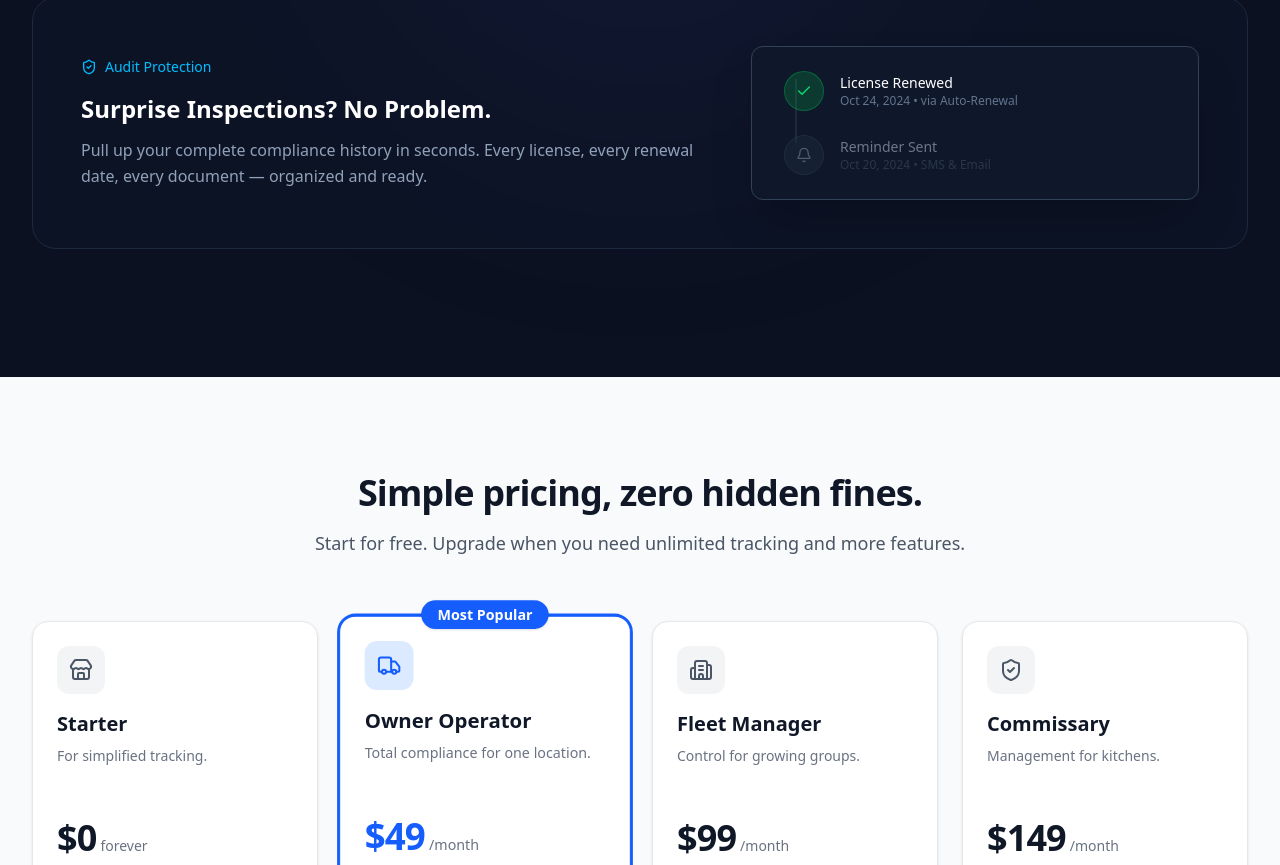
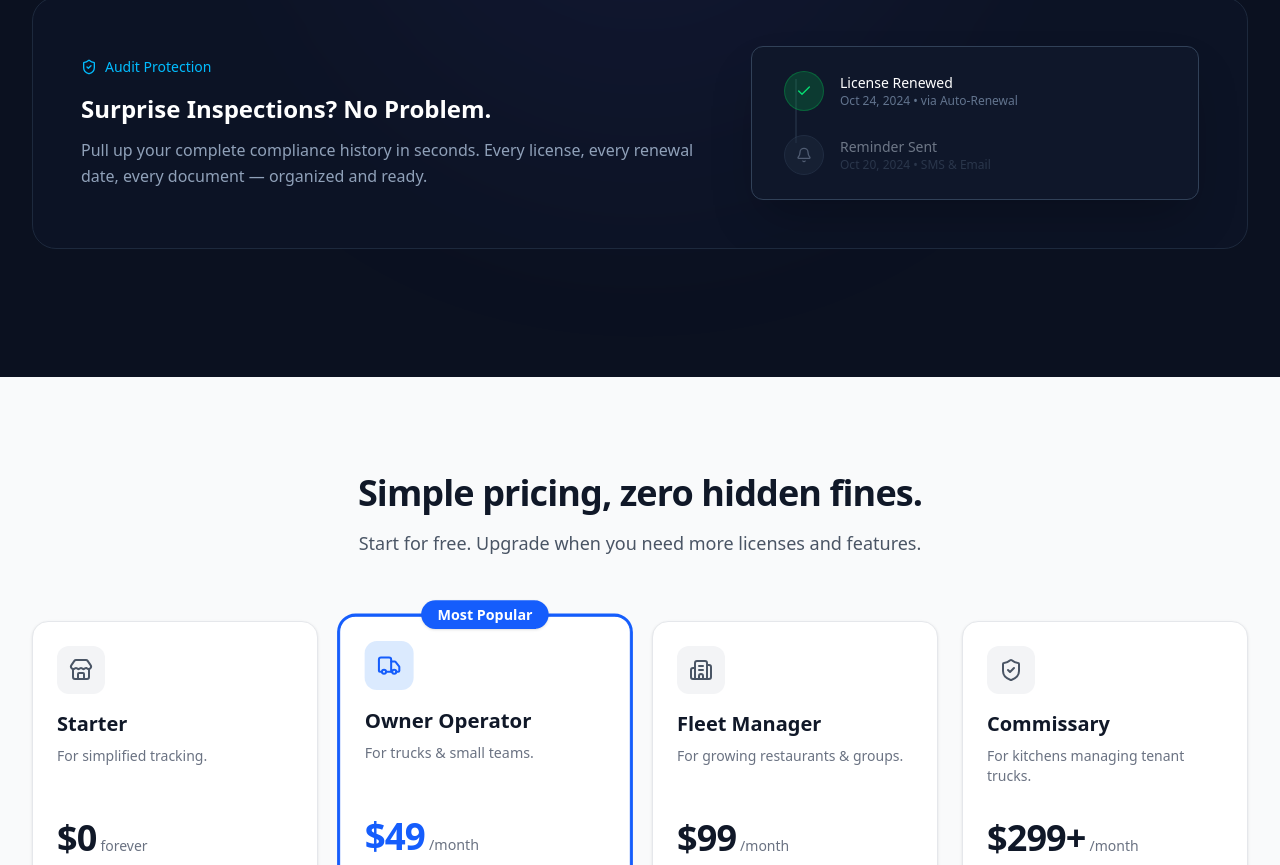
Before and after one commit to testqgw/SCP, a Next.js app: page / in a window 1280 px wide. Shown: the part 1935-2800 px from the top of the page. Built offline with nearby package versions, Linux system fonts and the light colour scheme; no server answers.

Commit message:
Update pricing with license limits, Commissary B2B tier, and VIP Onboarding

```diff
--- a/components/landing/PricingSection.tsx
+++ b/components/landing/PricingSection.tsx
@@ -1,7 +1,7 @@
 "use client";
 
 import Link from "next/link";
-import { Check, ShieldCheck, Truck, Building2, Store } from "lucide-react";
+import { Check, ShieldCheck, Truck, Building2, Store, Sparkles } from "lucide-react";
 import { onSubscribe } from "@/actions/stripe-redirect";
 import { toast } from "sonner";
 
@@ -14,42 +14,44 @@ const tiers = [
         icon: Store,
         features: [
             "<strong>1</strong> Business",
-            "Track <strong>3</strong> Licenses",
-            "Standard Email Reminders",
-            "Basic Document Uploads",
+            "<strong>Limit: 3</strong> Licenses",
+            "Email Reminders",
+            "Basic Document Storage",
         ],
         cta: "Start for Free",
         href: "/sign-up?plan=free",
         highlighted: false,
         priceId: null,
+        isContactSales: false,
     },
     {
         name: "Owner Operator",
         price: "$49",
         period: "/month",
-        description: "Total compliance for one location.",
+        description: "For trucks & small teams.",
         icon: Truck,
         features: [
             "<strong>1</strong> Business",
-            "<strong>Unlimited</strong> Licenses & Permits",
+            "<strong>Limit: 20</strong> Licenses",
             "<strong>Inspection-Ready</strong> Document Vault",
-            "Smart Email Alerts (Escalation)",
+            "Smart Email Alerts",
             "<strong>2</strong> Team Members",
         ],
         cta: "Subscribe",
         href: "/sign-up?plan=standard",
         highlighted: true,
         priceId: "price_1ScscN9HXJ0MifVdh6FBWoku",
+        isContactSales: false,
     },
     {
         name: "Fleet Manager",
         price: "$99",
         period: "/month",
-        description: "Control for growing groups.",
+        description: "For growing restaurants & groups.",
         icon: Building2,
         features: [
             "<strong>5</strong> Businesses",
-            "<strong>Everything in Owner</strong>",
+            "<strong>Limit: 100</strong> Licenses",
             "Admin & Staff Roles",
             "Activity/Audit Logs",
             "Priority Support",
@@ -58,24 +60,26 @@ const tiers = [
         href: "/sign-up?plan=growth",
         highlighted: false,
         priceId: "price_1Scse99HXJ0MifVdGh9NhzyC",
+        isContactSales: false,
     },
     {
         name: "Commissary",
-        price: "$149",
+        price: "$299+",
         period: "/month",
-        description: "Management for kitchens.",
+        description: "For kitchens managing tenant trucks.",
         icon: ShieldCheck,
         features: [
-            "<strong>15</strong> Businesses",
-            "<strong>Everything in Fleet</strong>",
-            "Tenant View Mode (Read-Only)",
-            "Bulk License Import",
+            "<strong>Unlimited</strong> Businesses",
+            "<strong>Unlimited</strong> Licenses",
+            "$299/mo base + $10/truck",
+            "Tenant Compliance Dashboard",
             "Dedicated Onboarding",
         ],
-        cta: "Subscribe",
-        href: "/sign-up?plan=commissary",
+        cta: "Contact Sales",
+        href: "mailto:masterq@ultops.com?subject=Commissary Plan Inquiry",
         highlighted: false,
-        priceId: "price_1Scsew9HXJ0MifVd8URkdiuz",
+        priceId: null,
+        isContactSales: true,
     },
 ];
 
@@ -105,7 +109,7 @@ export default function PricingSection() {
                         Simple pricing, zero hidden fines.
                     </h2>
                     <p className="mt-4 text-lg text-gray-600 max-w-2xl mx-auto">
-                        Start for free. Upgrade when you need unlimited tracking and more features.
+                        Start for free. Upgrade when you need more licenses and features.
                     </p>
                 </div>
 
@@ -161,6 +165,13 @@ export default function PricingSection() {
                                 >
                                     {tier.cta}
                                 </button>
+                            ) : tier.isContactSales ? (
+                                <a
+                                    href={tier.href}
+                                    className="block w-full rounded-xl px-4 py-3 text-center text-sm font-semibold bg-gradient-to-r from-purple-600 to-blue-600 text-white hover:from-purple-700 hover:to-blue-700 transition-all"
+                                >
+                                    {tier.cta}
+                                </a>
                             ) : (
                                 <Link
                                     href={tier.href}
@@ -172,6 +183,43 @@ export default function PricingSection() {
                         </div>
                     ))}
                 </div>
+
+                {/* VIP Onboarding Add-on */}
+                <div className="mt-16 max-w-3xl mx-auto">
+                    <div className="bg-gradient-to-r from-amber-50 to-orange-50 border-2 border-amber-200 rounded-2xl p-8 text-center">
+                        <div className="flex items-center justify-center gap-2 mb-4">
+                            <Sparkles className="h-6 w-6 text-amber-500" />
+                            <h3 className="text-2xl font-bold text-gray-900">VIP Onboarding</h3>
+                            <Sparkles className="h-6 w-6 text-amber-500" />
+                        </div>
+                        <p className="text-lg text-gray-600 mb-4">
+                            Too busy to set it up yourself? We&apos;ll do it for you.
+                        </p>
+                        <div className="text-4xl font-bold text-amber-600 mb-4">
+                            $499 <span className="text-lg font-medium text-gray-500">one-time</span>
+                        </div>
+                        <ul className="text-left max-w-md mx-auto mb-6 space-y-2">
+                            <li className="flex items-center gap-2 text-gray-700">
+                                <Check className="h-5 w-5 text-amber-500" />
+                                Send us your messy folder of documents
+                            </li>
+                            <li className="flex items-center gap-2 text-gray-700">
+                                <Check className="h-5 w-5 text-amber-500" />
+                                We verify, organize, and enter everything
+                            </li>
+                            <li className="flex items-center gap-2 text-gray-700">
+                                <Check className="h-5 w-5 text-amber-500" />
+                                Get a 100% ready-to-go account
+                            </li>
+                        </ul>
+                        <a
+                            href="mailto:masterq@ultops.com?subject=VIP Onboarding Request"
+                            className="inline-block px-8 py-3 rounded-xl bg-amber-500 text-white font-semibold hover:bg-amber-600 transition-all shadow-lg shadow-amber-500/20"
+                        >
+                            Get VIP Setup
+                        </a>
+                    </div>
+                </div>
             </div>
         </section>
     );
```
